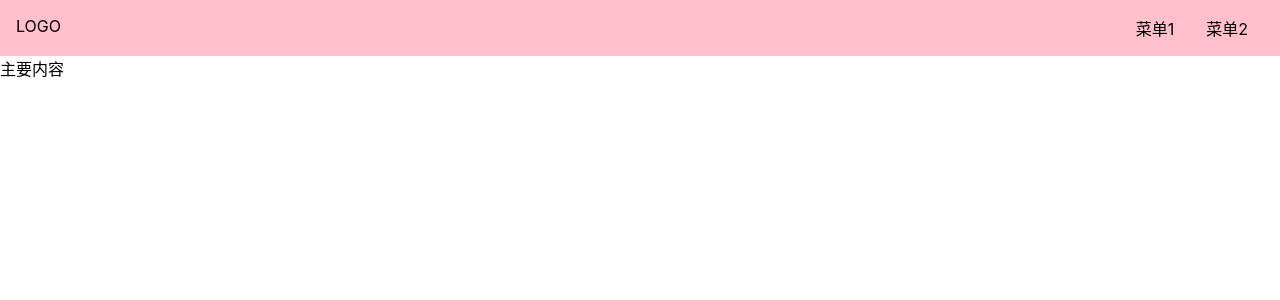
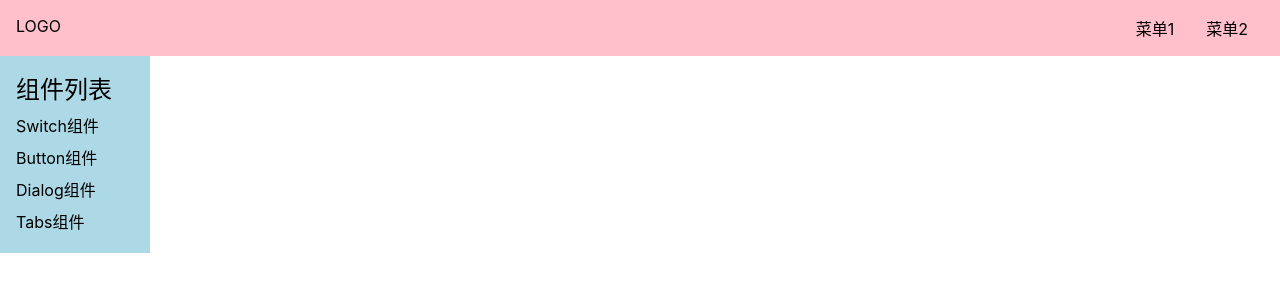
Before and after one commit to lihuhui-first/Skil-ui, a Vue app: page /#/doc in a window 1280 px wide. Shown: the top 300 px of the page. Built offline with nearby package versions, Linux system fonts and the light colour scheme.

Commit message:
路由切换之后关闭aside

```diff
--- a/src/App.vue
+++ b/src/App.vue
@@ -4,13 +4,20 @@
 
 <script lang="ts">
 import { provide, ref } from 'vue'
+import { router } from './router';
 
 
 export default {
   name: 'App',
   setup() {
-    const menuVisible = ref(false) //默认menuVisible是看不见的
-    provide('menuVisible',menuVisible) //标记menuVisible
+    const width = document.documentElement.clientWidth;
+    const menuVisible = ref(width <= 500 ? false : true); //默认menuVisible是看不见的
+    provide('menuVisible', menuVisible) //标记menuVisible
+    router.afterEach(() => {
+      if (width <= 500) {
+        menuVisible.value = false
+      }
+    })
   }
 }
 </script>
--- /dev/null
+++ b/src/components/SwitchDemo.vue
@@ -0,0 +1,5 @@
+<template>
+    <div>
+       Switch的文档
+    </div>
+</template>
--- a/src/components/Topnav.vue
+++ b/src/components/Topnav.vue
@@ -52,7 +52,11 @@ export default {
     }
     @media (max-width:500px) {
       > .menu{display: none;}
-      > .logo{margin: 0 auto;} //居中
+      > .logo{margin: 0 auto;}
+        @media(max-width: 500px){
+         > .menu{display: none;}
+         > .logo{margin: 0 auto;}
+        } //居中
       > .toggleAside{display: inline-block;}
     }
    }
--- a/src/index.scss
+++ b/src/index.scss
@@ -14,6 +14,9 @@ a {
     cursor: pointer;
   }
 }
+h1,h2,h3,h4.h5,h6{
+  font-weight: normal;
+}
 body{
   font-size: 16px;
   font-family: -apple-system, "Noto Sans", "Helvetica Neue", Helvetica, "Nimbus Sans L", Arial, "Liberation Sans", "PingFang SC", "Hiragino Sans GB", "Noto Sans CJK SC", "Source Han Sans SC", "Source Han Sans CN", "Microsoft YaHei", "Wenquanyi Micro Hei", "WenQuanYi Zen Hei", "ST Heiti", SimHei, "WenQuanYi Zen Hei Sharp", sans-serif;
--- a/src/main.ts
+++ b/src/main.ts
@@ -1,18 +1,8 @@
 import { createApp } from 'vue' //创建App实例的重要函数
 import App from './App.vue'
 import './index.scss'
-import { createWebHashHistory, createRouter } from 'vue-router'
-import Home from './views/Home.vue'
-import Doc from './views/Doc.vue'
+import { router } from './router'
 
-const history = createWebHashHistory()
-const router = createRouter({
-    history: history,
-    routes: [
-        { path: '/', component: Home },
-        { path: '/doc', component: Doc }
-    ]
-})
 
 // createApp(App).mount('#app')//接受一个App组件，并把它挂载到了div=app上面
 
--- /dev/null
+++ b/src/router.ts
@@ -0,0 +1,19 @@
+import { createWebHashHistory, createRouter } from 'vue-router'
+import Home from './views/Home.vue'
+import Doc from './views/Doc.vue'
+import SwitchDemo from './components/SwitchDemo.vue'
+
+const history = createWebHashHistory()
+export const router = createRouter({
+    history: history,
+    routes: [
+        { path: '/', component: Home },
+        {
+            path: '/doc', component: Doc,
+            children: [{ path: 'switch', component: SwitchDemo }]
+        }
+    ]
+})
+router.afterEach(() => {
+    console.log("路由切换了")
+})
--- a/src/views/Doc.vue
+++ b/src/views/Doc.vue
@@ -19,7 +19,9 @@
             </li>
            </ol>
         </aside>
-        <main>主要内容</main>
+        <main>
+            <router-view />
+        </main>
        </div>
     </div>
 </template>
@@ -31,12 +33,11 @@ export default {
     components: { Topnav },
     setup() {
         const menuVisible = inject<Ref<boolean>>('menuVisible')
-        console.log('Doc aside获取的 menuVisible为: ' + menuVisible?.value)
         return {menuVisible}
      }
-
 }
 </script>
+
 <style lang="scss" scoped>
 aside{
     background: lightblue;
@@ -54,5 +55,11 @@ aside{
             padding: 4px 0;
         }
     }
+    @media(max-width: 500px){
+        position: fixed;
+        top: 0;
+        left: 0;
+        padding-top: 70px;
+    }
 }
 </style>
```
